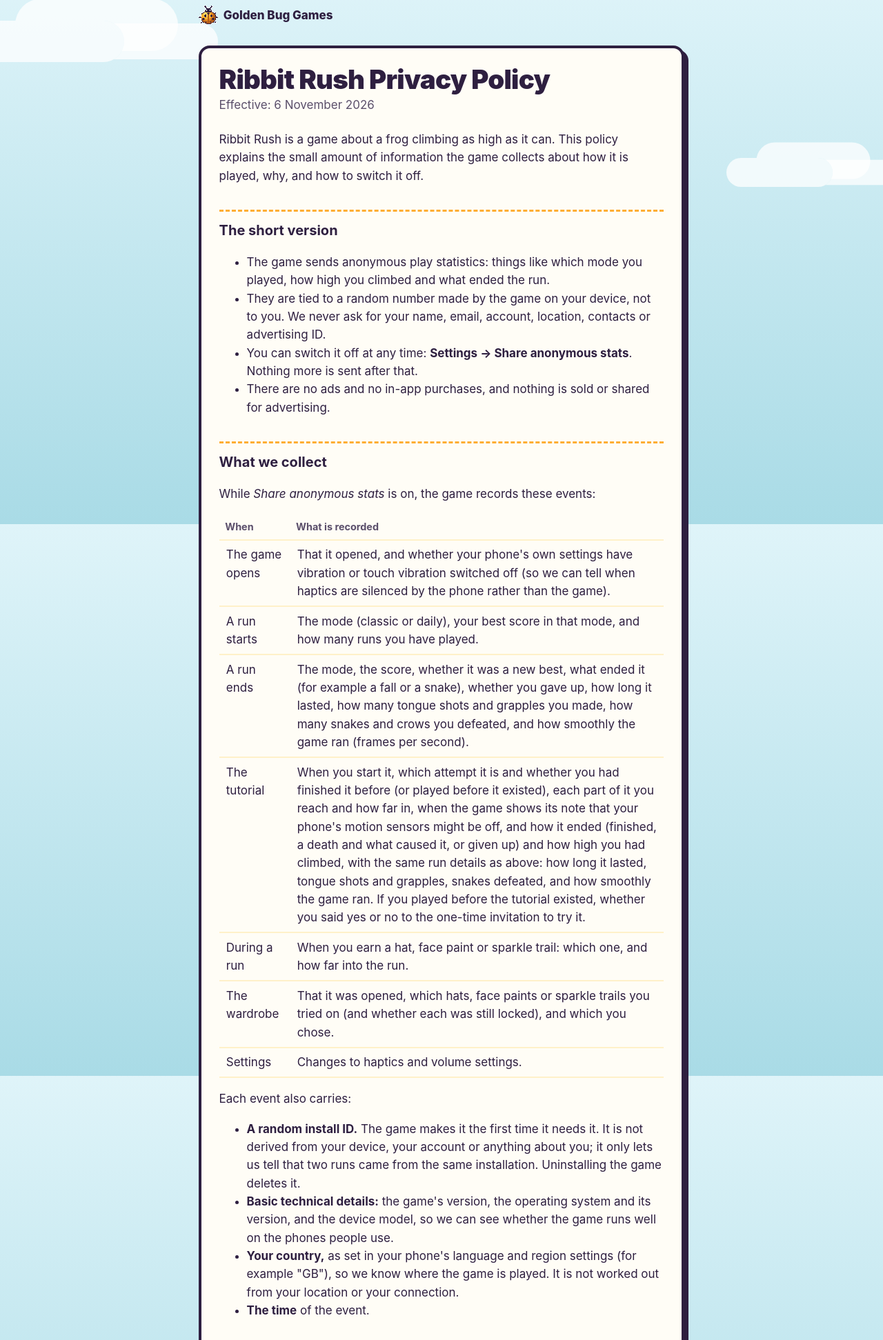
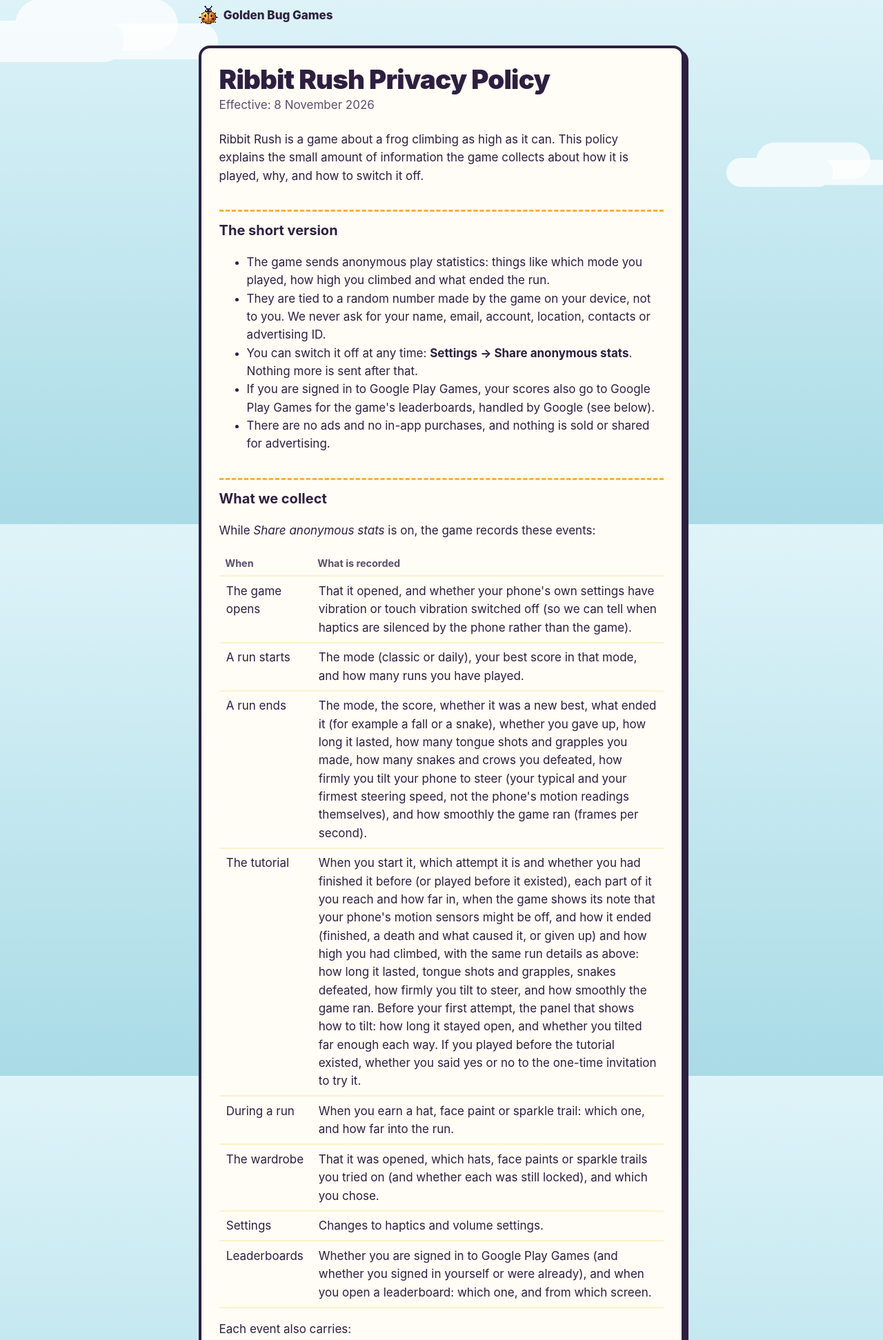
Before and after one commit to goldenbug-engineering/goldenbug-engineering.github.io, a plain HTML site: page ribbit-rush/privacy/index.html in a window 1280 px wide. Shown: the part 40-1983 px from the top of the page at 69% size. Drawn offline with Linux system fonts and the light colour scheme.

Commit message:
Ribbit Rush privacy policy: Play Games leaderboards and the tilt panel
Adds the Google Play Games leaderboards (signed-in players' Classic and
Daily scores go to Play Games, under Google's privacy policy), the
leaderboard events, and the tutorial's tilt panel and tilt-strength
statistics. Effective 8 November 2026.

```diff
--- a/ribbit-rush/privacy/index.html
+++ b/ribbit-rush/privacy/index.html
@@ -13,7 +13,7 @@
 <p class="home"><a href="/"><img src="/favicon.png" alt="" width="28" height="28">Golden Bug Games</a></p>
 <article class="page">
 <h1>Ribbit Rush Privacy Policy</h1>
-<p class="meta">Effective: 6 November 2026</p>
+<p class="meta">Effective: 8 November 2026</p>
 
 <p>Ribbit Rush is a game about a frog climbing as high as it can. This policy explains the small amount of information the game collects about how it is played, why, and how to switch it off.</p>
 
@@ -22,6 +22,7 @@
 <li>The game sends anonymous play statistics: things like which mode you played, how high you climbed and what ended the run.</li>
 <li>They are tied to a random number made by the game on your device, not to you. We never ask for your name, email, account, location, contacts or advertising ID.</li>
 <li>You can switch it off at any time: <strong>Settings → Share anonymous stats</strong>. Nothing more is sent after that.</li>
+<li>If you are signed in to Google Play Games, your scores also go to Google Play Games for the game's leaderboards, handled by Google (see below).</li>
 <li>There are no ads and no in-app purchases, and nothing is sold or shared for advertising.</li>
 </ul>
 
@@ -31,11 +32,12 @@
 <tr><th>When</th><th>What is recorded</th></tr>
 <tr><td>The game opens</td><td>That it opened, and whether your phone's own settings have vibration or touch vibration switched off (so we can tell when haptics are silenced by the phone rather than the game).</td></tr>
 <tr><td>A run starts</td><td>The mode (classic or daily), your best score in that mode, and how many runs you have played.</td></tr>
-<tr><td>A run ends</td><td>The mode, the score, whether it was a new best, what ended it (for example a fall or a snake), whether you gave up, how long it lasted, how many tongue shots and grapples you made, how many snakes and crows you defeated, and how smoothly the game ran (frames per second).</td></tr>
-<tr><td>The tutorial</td><td>When you start it, which attempt it is and whether you had finished it before (or played before it existed), each part of it you reach and how far in, when the game shows its note that your phone's motion sensors might be off, and how it ended (finished, a death and what caused it, or given up) and how high you had climbed, with the same run details as above: how long it lasted, tongue shots and grapples, snakes defeated, and how smoothly the game ran. If you played before the tutorial existed, whether you said yes or no to the one-time invitation to try it.</td></tr>
+<tr><td>A run ends</td><td>The mode, the score, whether it was a new best, what ended it (for example a fall or a snake), whether you gave up, how long it lasted, how many tongue shots and grapples you made, how many snakes and crows you defeated, how firmly you tilt your phone to steer (your typical and your firmest steering speed, not the phone's motion readings themselves), and how smoothly the game ran (frames per second).</td></tr>
+<tr><td>The tutorial</td><td>When you start it, which attempt it is and whether you had finished it before (or played before it existed), each part of it you reach and how far in, when the game shows its note that your phone's motion sensors might be off, and how it ended (finished, a death and what caused it, or given up) and how high you had climbed, with the same run details as above: how long it lasted, tongue shots and grapples, snakes defeated, how firmly you tilt to steer, and how smoothly the game ran. Before your first attempt, the panel that shows how to tilt: how long it stayed open, and whether you tilted far enough each way. If you played before the tutorial existed, whether you said yes or no to the one-time invitation to try it.</td></tr>
 <tr><td>During a run</td><td>When you earn a hat, face paint or sparkle trail: which one, and how far into the run.</td></tr>
 <tr><td>The wardrobe</td><td>That it was opened, which hats, face paints or sparkle trails you tried on (and whether each was still locked), and which you chose.</td></tr>
 <tr><td>Settings</td><td>Changes to haptics and volume settings.</td></tr>
+<tr><td>Leaderboards</td><td>Whether you are signed in to Google Play Games (and whether you signed in yourself or were already), and when you open a leaderboard: which one, and from which screen.</td></tr>
 </table>
 <p>Each event also carries:</p>
 <ul>
@@ -44,6 +46,9 @@
 <li><strong>Your country,</strong> as set in your phone's language and region settings (for example "GB"), so we know where the game is played. It is not worked out from your location or your connection.</li>
 <li><strong>The time</strong> of the event.</li>
 </ul>
+
+<h2>Google Play Games leaderboards</h2>
+<p>On Android the game uses <a href="https://play.google.com/games">Google Play Games</a> for its Classic and Daily leaderboards. If you are signed in to Play Games (most Android phones sign you in automatically), the game sends your score from each Classic and Daily run to Google Play Games, which ranks it against other players. Your Play Games name and avatar appear on the leaderboards, as your Play Games profile settings allow. The scores and your Play Games profile are held by Google under the <a href="https://policies.google.com/privacy">Google Privacy Policy</a>, not by us: we receive no personal information from Play Games, and you can delete your Play Games data from your <a href="https://play.google.com/games/profile">Play Games profile</a>. If you are not signed in, nothing goes to Play Games. The anonymous statistics above are separate and do not include your Play Games identity.</p>
 
 <h2>What we do not collect</h2>
 <p>No name, email address, account, phone number, precise or approximate location, contacts, photos, advertising ID, or any content from your device. The analytics service is set not to store your IP address, and the game tells it not to work out a location from your connection.</p>
```
